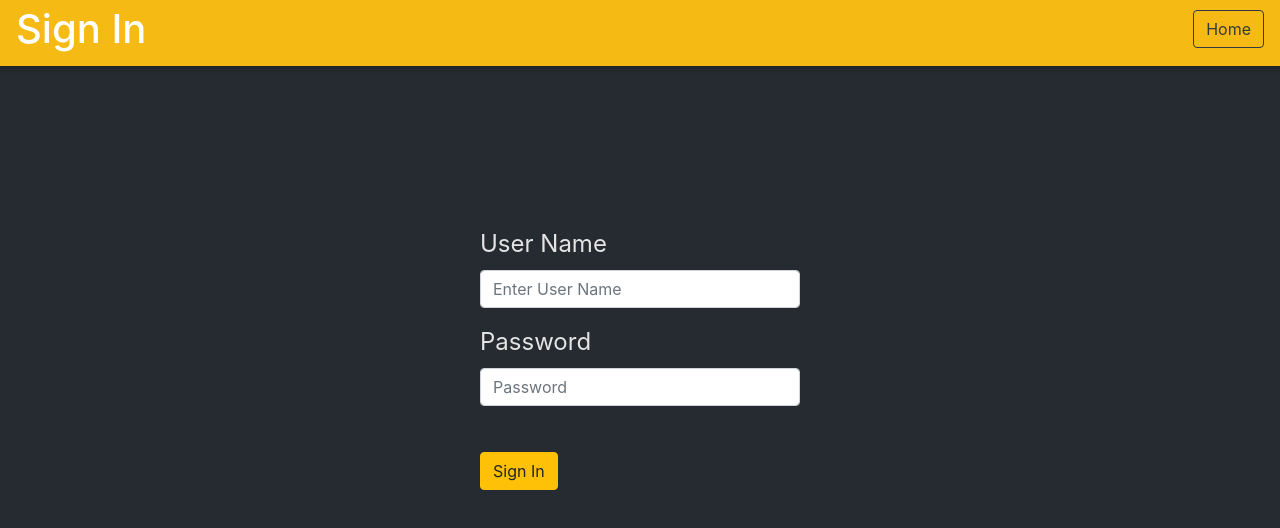
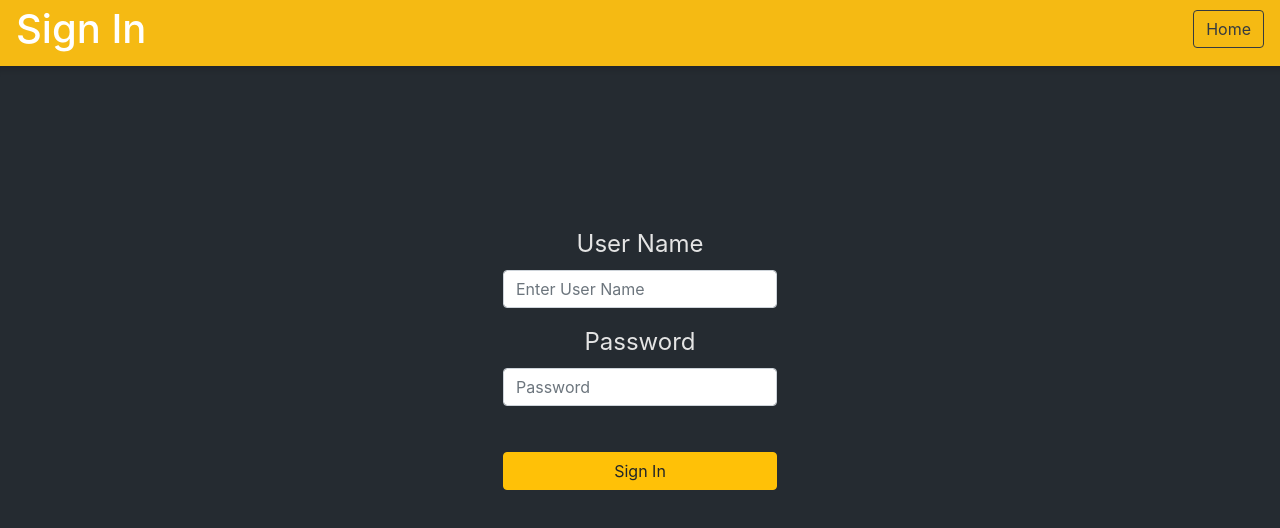
Before and after one commit to StergiosAnastasiadis/the-movie-picker-project, a React (Create React App) app: page /auth/login in a window 1280 px wide. Shown: the top 528 px of the page. Built offline with nearby package versions, Linux system fonts and the light colour scheme.

Commit message:
fix-form-style

```diff
--- a/src/App.css
+++ b/src/App.css
@@ -124,12 +124,16 @@ header {
 .login-input-container {
   display: flex;
   flex-direction: column;
+  align-items: center;
+  justify-content: center;
+  text-align: center;
   margin: 10rem auto auto auto;
-  max-width: 20rem;
+  max-width: 300px;
   font-size: x-large;
 }
 
 .login-sign-in-button{
+  width: 100%;
   margin-top: 30px;
   margin-bottom: 150px;
 }
--- a/src/components/auth/Auth.jsx
+++ b/src/components/auth/Auth.jsx
@@ -4,10 +4,10 @@ import LoginForm from './LoginForm';
 
 const Auth = () => {
     return(
-        <div>
+        <>
         <LoginHeader />
         <LoginForm />
-        </div>
+        </>
     )
 
 }
```
